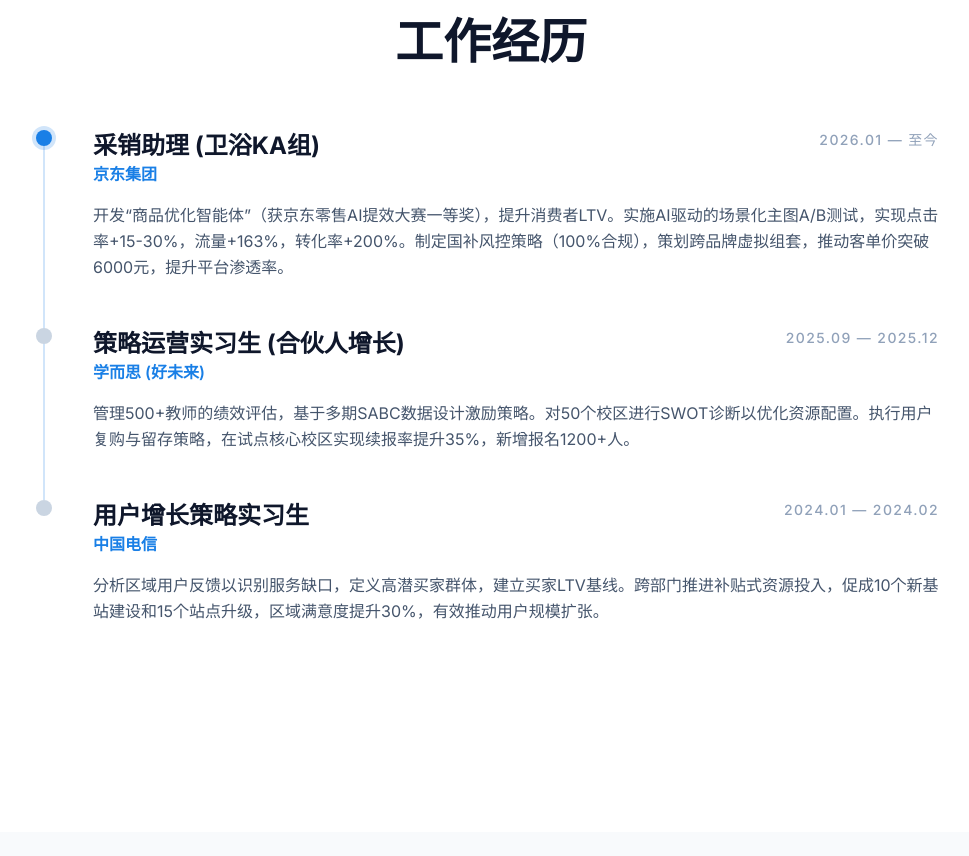
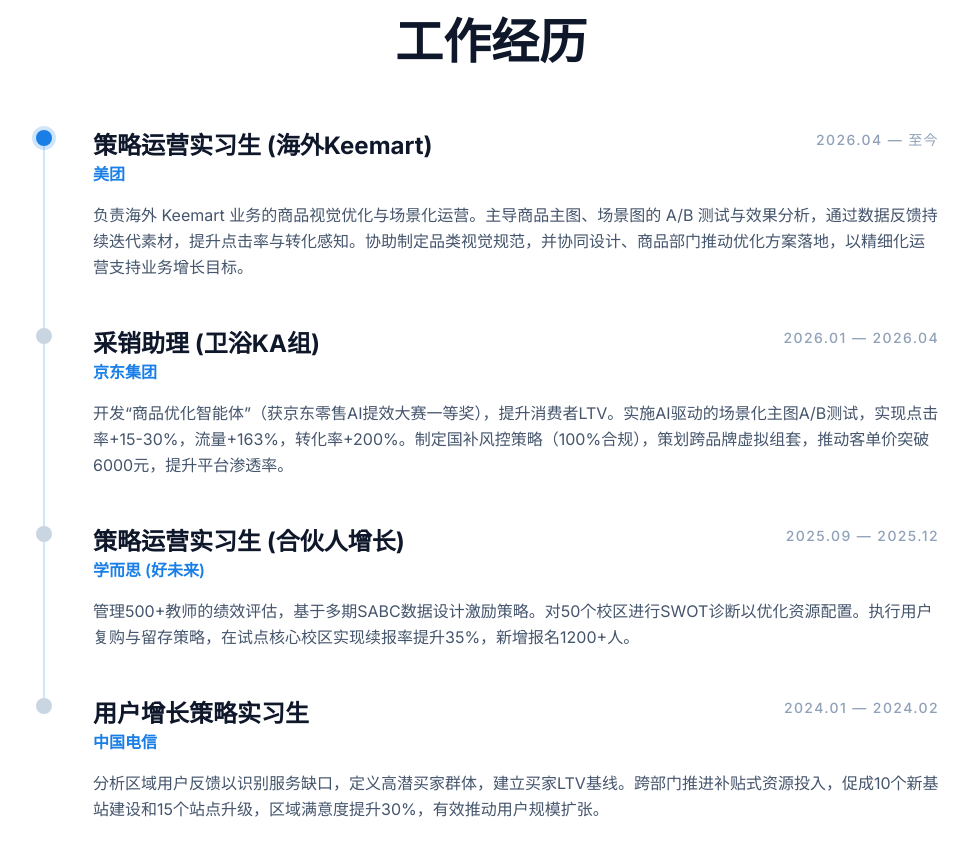
Before and after one commit to lzllzllzllzllzl/Lin-Zhili-Portfolio, a React (Vite) app: page / in a window 1280 px wide. Shown: the part 1260-2116 px from the top of the page, without its empty margins (149-1118 px from the left). Built offline with nearby package versions, Linux system fonts and the light colour scheme.

Commit message:
feat: Add Meituan Keemart intern experience
Adds a new experience entry for a Strategy Operations Intern at Meituan's Keemart overseas business. Updates the JD.com experience to reflect its completion and adjusts dates accordingly.

```diff
--- a/src/App.tsx
+++ b/src/App.tsx
@@ -46,11 +46,18 @@ const content = {
       title: "Experience",
       items: [
         {
+          title: "Strategy Operations Intern (Keemart Overseas)",
+          company: "Meituan",
+          date: "2026.04 — PRESENT",
+          description: "Responsible for visual optimization and scenario-based operations for Keemart's overseas business. Led A/B testing and performance analysis for main product images and scene imagery, continuously iterating on assets based on data feedback to improve CTR and conversion perception. Assisted in defining visual standards for categories and collaborated with design and product teams to implement optimization solutions, supporting business growth goals through refined operations.",
+          active: true,
+        },
+        {
           title: "Assistant Procurement (Bathroom KA Group)",
           company: "JD.com",
-          date: "2026.01 — PRESENT",
+          date: "2026.01 — 2026.04",
           description: "Developed 'Product Optimization Agent' (JD Retail AI Innovation 1st Prize) for consumer LTV enhancement. Implemented AI-driven A/B testing for scene-based main images, achieving +15-30% CTR, +163% traffic, and +200% conversion. Formulated national subsidy risk control strategies (100% compliance) and orchestrated cross-brand virtual bundles, driving ATV over 6000 RMB and boosting platform penetration.",
-          active: true,
+          active: false,
         },
         {
           title: "Strategy Operations Intern (Partner Growth)",
@@ -248,11 +255,18 @@ const content = {
       title: "工作经历",
       items: [
         {
+          title: "策略运营实习生 (海外Keemart)",
+          company: "美团",
+          date: "2026.04 — 至今",
+          description: "负责海外 Keemart 业务的商品视觉优化与场景化运营。主导商品主图、场景图的 A/B 测试与效果分析，通过数据反馈持续迭代素材，提升点击率与转化感知。协助制定品类视觉规范，并协同设计、商品部门推动优化方案落地，以精细化运营支持业务增长目标。",
+          active: true,
+        },
+        {
           title: "采销助理 (卫浴KA组)",
           company: "京东集团",
-          date: "2026.01 — 至今",
+          date: "2026.01 — 2026.04",
           description: "开发“商品优化智能体”（获京东零售AI提效大赛一等奖），提升消费者LTV。实施AI驱动的场景化主图A/B测试，实现点击率+15-30%，流量+163%，转化率+200%。制定国补风控策略（100%合规），策划跨品牌虚拟组套，推动客单价突破6000元，提升平台渗透率。",
-          active: true,
+          active: false,
         },
         {
           title: "策略运营实习生 (合伙人增长)",
```
